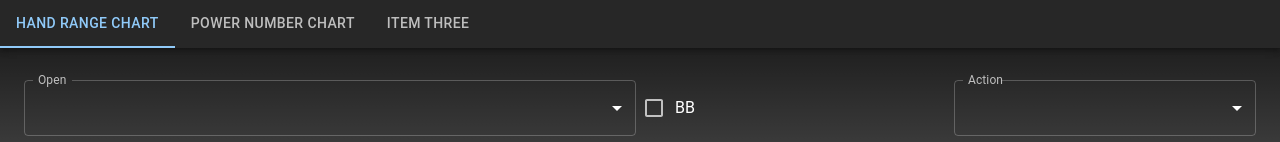
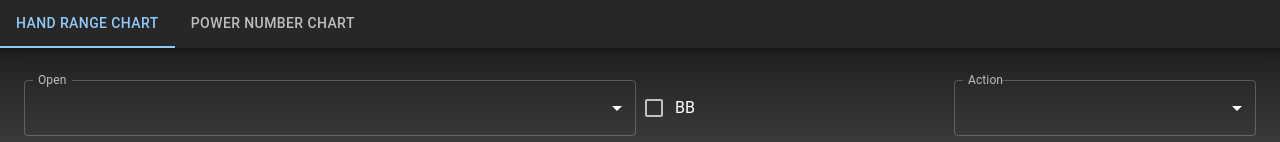
Before and after one commit to ShowWtnb/handrange-tool, a Next.js app: page / in a window 1280 px wide. Shown: the top 142 px of the page. Built offline with nearby package versions, Linux system fonts and the light colour scheme.

Commit message:
remove tab item 3

```diff
--- a/src/pages/index.tsx
+++ b/src/pages/index.tsx
@@ -25,7 +25,7 @@ export default function Home() {
         <Tabs value={value} onChange={handleChange} aria-label="simple tabs example">
           <Tab label="Hand Range chart" {...a11yProps(0)} />
           <Tab label="Power Number chart" {...a11yProps(1)} />
-          <Tab label="Item Three" {...a11yProps(2)} />
+          {/* <Tab label="Item Three" {...a11yProps(2)} /> */}
         </Tabs>
       </AppBar>
       <TabPanel value={value} index={0}>
```
